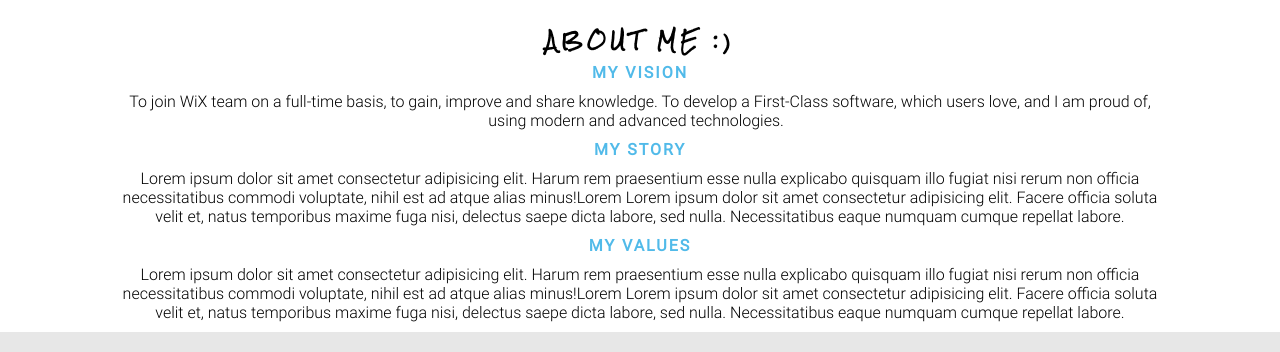
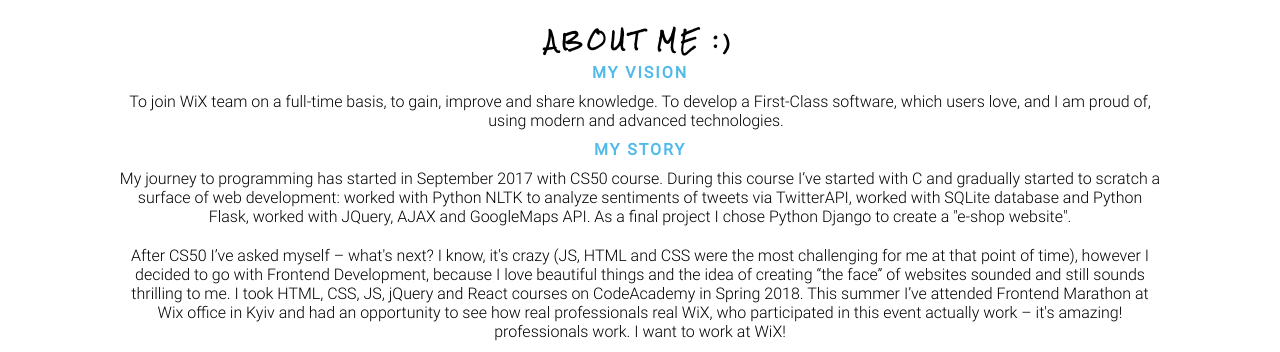
Before and after one commit to StanislavSukhanov/myCVWix, a website: page app/index.html in a window 1280 px wide. Shown: the part 436-788 px from the top of the page. Drawn offline with Linux system fonts and the light colour scheme; a web font is replaced by a local one.

Commit message:
'My story' section was appended with text

```diff
--- a/app/index.html
+++ b/app/index.html
@@ -44,14 +44,8 @@
                         technologies.
                     </p>
                     <h3 class="h3">my story</h3>
-                    <p class="p">Lorem ipsum dolor sit amet consectetur adipisicing elit. Harum rem praesentium esse
-                        nulla explicabo quisquam illo fugiat nisi rerum non officia necessitatibus commodi voluptate,
-                        nihil est ad atque alias minus!Lorem
-                        Lorem ipsum dolor sit amet consectetur adipisicing elit. Facere officia soluta velit et, natus
-                        temporibus maxime fuga nisi, delectus saepe dicta labore, sed nulla. Necessitatibus eaque
-                        numquam cumque repellat labore.
-                    </p>
-
+                    <p class="p">My journey to programming has started in September 2017 with CS50 course. During this course I’ve started with C and gradually started to scratch a surface of web development: worked with Python NLTK to analyze sentiments of tweets via TwitterAPI, worked with SQLite database and Python Flask, worked with JQuery, AJAX and GoogleMaps API. As a final project I chose Python Django to create a "e-shop website".
+                    <p class="p">After CS50 I’ve asked myself – what's next? I know, it's crazy (JS, HTML and CSS were the most challenging for me at that point of time), however I decided to go with Frontend Development, because I love beautiful things and the idea of creating “the face” of websites sounded and still sounds thrilling to me. I took HTML, CSS, JS, jQuery and React courses on CodeAcademy in Spring 2018. This summer I’ve attended Frontend Marathon at Wix office in Kyiv and had an opportunity to see how real professionals real WiX, who participated in this event actually work – it's amazing! professionals work. I want to work at WiX! </p>
                     <h3 class="h3">my values</h3>
                     <p class="p">Lorem ipsum dolor sit amet consectetur adipisicing elit. Harum rem praesentium esse
                         nulla explicabo quisquam illo fugiat nisi rerum non officia necessitatibus commodi voluptate,
```
